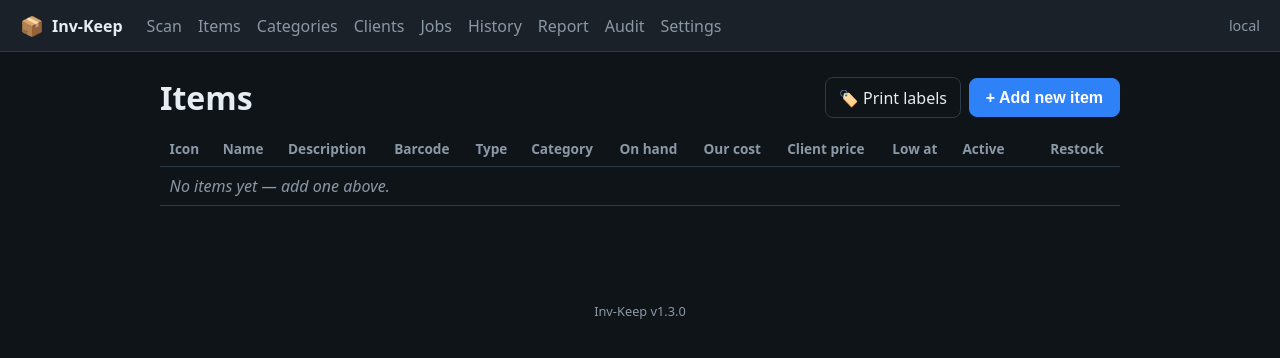
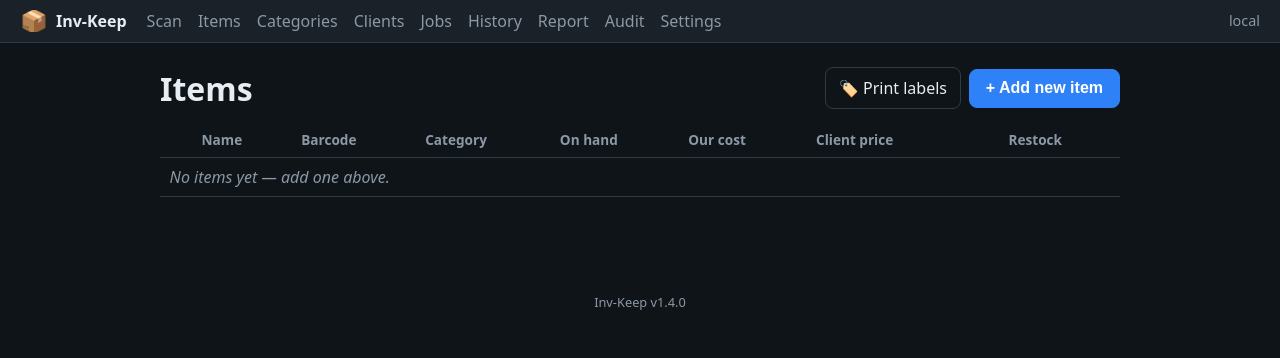
Before and after one commit to stephenthecold/inv-keep, a FastAPI app: page /parts in a window 1280 px wide. Shown: the top 358 px of the page. Run offline with FastAPI, Linux system fonts and the light colour scheme; parts of the project's set-up code (start-up, migrations or seed data) failed here and were passed over.

Commit message:
v1.4.0 — UI fixes: stale-asset SW, logo scaling, icon dropdown, edit modal, label preview
- Service worker is network-first (+ version-busted CSS/JS) so updates apply
  immediately. This was causing broken logo/brand styling and the icon picker.
- Header logo constrained (no window overflow); app-title text optional + aligned
  (Settings -> Branding -> Show title). html/body overflow-x guarded; tables scroll.
- Item icon picker is now a dropdown (Add + Edit).
- Items get an Edit modal (name/icon/description/category/costs/threshold/active);
  items table is compact and scrolls instead of overflowing.
- Label customizer live preview in Settings -> Printing.
- Button nowrap/alignment fixes. Version -> 1.4.0.

Co-Authored-By: Claude Opus 4.8 <noreply@anthropic.com>

```diff
--- a/app/main.py
+++ b/app/main.py
@@ -38,27 +38,30 @@ app.mount("/static", StaticFiles(directory="app/static"), name="static")
 app.mount("/uploads", StaticFiles(directory=UPLOAD_DIR), name="uploads")
 templates = Jinja2Templates(directory="app/templates")
 
-# Minimal service worker: cache the static shell, network-first for everything else
-# (data is dynamic). Having a fetch handler is what makes the app installable.
+# Network-FIRST service worker: always fetch fresh (so CSS/JS/template updates
+# apply immediately), falling back to cache only when offline. Static assets are
+# cached opportunistically for offline use. Having a fetch handler is also what
+# makes the app installable. Bump CACHE to invalidate any older cached assets.
 _SERVICE_WORKER_JS = """
-const CACHE = 'inv-keep-v1';
-const SHELL = ['/static/style.css', '/static/app.js',
-  '/static/icons/icon-192.png', '/static/icons/icon-512.png'];
-self.addEventListener('install', (e) => {
-  e.waitUntil(caches.open(CACHE).then((c) => c.addAll(SHELL)).then(() => self.skipWaiting()));
-});
+const CACHE = 'inv-keep-v2';
+self.addEventListener('install', () => self.skipWaiting());
 self.addEventListener('activate', (e) => {
-  e.waitUntil(caches.keys().then((ks) =>
-    Promise.all(ks.filter((k) => k !== CACHE).map((k) => caches.delete(k)))).then(() => self.clients.claim()));
+  e.waitUntil(caches.keys()
+    .then((ks) => Promise.all(ks.map((k) => caches.delete(k))))
+    .then(() => self.clients.claim()));
 });
 self.addEventListener('fetch', (e) => {
   const req = e.request;
   if (req.method !== 'GET') return;
-  if (SHELL.some((p) => req.url.endsWith(p))) {
-    e.respondWith(caches.match(req).then((r) => r || fetch(req)));
-    return;
-  }
-  e.respondWith(fetch(req).catch(() => caches.match(req)));
+  e.respondWith(
+    fetch(req).then((res) => {
+      if (req.url.includes('/static/') && res.ok) {
+        const copy = res.clone();
+        caches.open(CACHE).then((c) => c.put(req, copy));
+      }
+      return res;
+    }).catch(() => caches.match(req))
+  );
 });
 """.strip()
 
@@ -855,11 +858,13 @@ def settings_branding(
     request: Request,
     brand_accent: str = Form(""),
     brand_emoji: str = Form("📦"),
+    brand_show_title: str = Form(""),
     brand_footer: str = Form(""),
     db: Session = Depends(get_db),
 ):
     store.set(db, "brand_accent", brand_accent.strip())
     store.set(db, "brand_emoji", brand_emoji.strip() or "📦")
+    store.set(db, "brand_show_title", "1" if brand_show_title == "on" else "0")
     store.set(db, "brand_footer", brand_footer.strip())
     audit.record(db, current_user(request), "settings.branding", "settings", None, "Updated branding")
     db.commit()
--- a/app/settings_store.py
+++ b/app/settings_store.py
@@ -31,6 +31,7 @@ DEFAULTS = {
     "brand_accent": "",        # hex colour, e.g. #2f81f7 (blank = default)
     "brand_logo": "",          # served path under /uploads, e.g. /uploads/logo.png
     "brand_emoji": "📦",       # shown when no logo image is set
+    "brand_show_title": "1",   # show the app-title text next to the logo
     "brand_footer": "",        # optional footer text
     # Authentication (UI-managed). Seeded from env on first run.
     "auth_mode": env_settings.auth_mode,  # none | oidc | forward
--- a/app/static/app.js
+++ b/app/static/app.js
@@ -29,14 +29,44 @@ function money(n) {
 // ---- modal helpers (used by list pages) ----
 function openModal(id) { const d = document.getElementById(id); if (d && d.showModal) d.showModal(); }
 
-// ---- emoji icon picker: clicking a swatch fills the target input ----
+// ---- icon dropdown: selecting an emoji fills the paired text input ----
+document.addEventListener("change", (e) => {
+  const sel = e.target.closest(".icon-select");
+  if (!sel) return;
+  const input = sel.parentElement.querySelector(".icon-input");
+  if (!input) return;
+  if (sel.value === "__custom") { input.value = ""; input.focus(); }
+  else { input.value = sel.value; }
+});
+
+// Sync a select to a given icon value (used when opening the edit modal).
+function setIconField(scope, value) {
+  const sel = scope.querySelector(".icon-select");
+  const input = scope.querySelector(".icon-input");
+  if (input) input.value = value || "";
+  if (!sel) return;
+  const match = Array.from(sel.options).some((o) => o.value === value);
+  sel.value = match && value ? value : (value ? "__custom" : "");
+}
+
+// ---- edit-item modal: populate the shared dialog from the row's data-* ----
 document.addEventListener("click", (e) => {
-  const btn = e.target.closest(".emoji-pick button");
+  const btn = e.target.closest(".edit-part");
   if (!btn) return;
-  e.preventDefault();
-  const wrap = btn.closest(".emoji-pick");
-  const target = document.getElementById(wrap.dataset.target);
-  if (target) target.value = btn.textContent.trim();
+  const d = btn.dataset;
+  const form = document.getElementById("edit-part-form");
+  form.action = "/parts/" + d.id + "/edit";
+  document.getElementById("ep-name").value = d.name || "";
+  document.getElementById("ep-description").value = d.description || "";
+  document.getElementById("ep-cost").value = d.cost || "0";
+  document.getElementById("ep-price").value = d.price || "0";
+  document.getElementById("ep-threshold").value = d.threshold || "";
+  document.getElementById("ep-category").value = d.category || "";
+  document.getElementById("ep-active").checked = d.active === "1";
+  document.getElementById("ep-meta").textContent =
+    "Barcode " + (d.barcode || "") + " · " + (d.type || "") + " · qty changes via Restock";
+  setIconField(document.getElementById("edit-part"), d.icon || "");
+  openModal("edit-part");
 });
 
 // ---- filter the charge-panel job list to the selected client ----
--- a/app/static/style.css
+++ b/app/static/style.css
@@ -11,6 +11,7 @@
   --warn: #d29922;
 }
 * { box-sizing: border-box; }
+html, body { max-width: 100%; overflow-x: hidden; }
 body {
   margin: 0;
   font-family: system-ui, -apple-system, Segoe UI, Roboto, sans-serif;
@@ -20,21 +21,23 @@ body {
 header {
   display: flex;
   align-items: center;
-  gap: 1.5rem;
-  padding: 0.75rem 1.25rem;
+  gap: 1.25rem;
+  padding: 0.6rem 1.25rem;
   background: var(--panel);
   border-bottom: 1px solid var(--line);
   position: sticky;
   top: 0;
   z-index: 10;
+  flex-wrap: wrap;
+  max-width: 100%;
 }
-.brand { font-weight: 700; }
-nav { display: flex; gap: 1rem; flex: 1; }
-nav a, .user a { color: var(--muted); text-decoration: none; }
+nav { display: flex; gap: 1rem; flex: 1 1 auto; min-width: 0; flex-wrap: wrap; }
+nav a, .user a { color: var(--muted); text-decoration: none; white-space: nowrap; }
 nav a:hover { color: var(--text); }
 .user { display: flex; gap: .75rem; align-items: center; color: var(--muted); font-size: .9rem; }
 .logout { color: var(--accent) !important; }
 main { max-width: 1000px; margin: 0 auto; padding: 1.5rem 1.25rem 4rem; }
+button, .btn, .add-btn { white-space: nowrap; }
 h1 { margin-top: 0; }
 h2 { border-bottom: 1px solid var(--line); padding-bottom: .3rem; margin-top: 2rem; }
 small { color: var(--muted); display: block; margin-top: .25rem; }
@@ -153,9 +156,10 @@ dialog.modal h2 { margin-top: 0; }
 .emoji-pick button:hover { border-color: var(--accent); }
 
 /* branding */
-.brand { display: flex; align-items: center; gap: .5rem; color: var(--text); text-decoration: none; }
-.brand-logo { height: 26px; width: auto; display: block; }
-.brand-emoji { font-size: 1.2rem; }
+.brand { display: flex; align-items: center; gap: .5rem; color: var(--text); text-decoration: none; min-width: 0; flex: 0 1 auto; overflow: hidden; }
+.brand-logo { height: 34px; max-height: 34px; width: auto; max-width: 200px; object-fit: contain; display: block; }
+.brand-emoji { font-size: 1.4rem; line-height: 1; }
+.brand-title { font-weight: 700; white-space: nowrap; overflow: hidden; text-overflow: ellipsis; color: var(--text); }
 
 /* footer */
 .app-footer { text-align: center; color: var(--muted); font-size: .8rem; padding: 2rem 1rem 1.5rem; }
@@ -181,6 +185,27 @@ dialog.modal h2 { margin-top: 0; }
 /* sized label preview on screen */
 .label-sized .label { border: 1px dashed var(--line); margin: .35rem; }
 
+/* icon dropdown field */
+.icon-field { display: inline-flex; gap: .4rem; align-items: center; }
+.icon-field .icon-select { max-width: 12rem; }
+
+/* items table */
+.item-icon { font-size: 1.3rem; text-align: center; width: 2.2rem; }
+.item-name { font-weight: 600; }
+.item-desc { font-size: .8rem; max-width: 22rem; white-space: nowrap; overflow: hidden; text-overflow: ellipsis; }
+
+/* label customizer live preview */
+.label-preview-wrap { margin-top: .75rem; }
+.label-preview { display: inline-block; background: #fff; color: #000; border-radius: 6px; padding: .5rem .7rem; text-align: center; min-width: 180px; }
+.label-preview .lp-company { font-size: .72rem; font-weight: 700; }
+.label-preview .lp-name { font-size: .9rem; font-weight: 600; }
+.label-preview .lp-sub { font-size: .7rem; color: #333; }
+.label-preview .lp-bars { display: flex; gap: 2px; justify-content: center; height: 30px; margin: .35rem 0 .1rem; }
+.label-preview .lp-bars i { width: 2px; background: #000; height: 100%; }
+.label-preview .lp-bars i:nth-child(odd) { width: 4px; }
+.label-preview .lp-code { font-family: monospace; font-size: .7rem; letter-spacing: .08em; }
+.label-preview .lp-price { font-size: .85rem; font-weight: 700; }
+
 /* label printing */
 .label-sheet { display: flex; flex-wrap: wrap; gap: .4rem; }
 .label { border: 1px solid var(--line); border-radius: 6px; padding: .4rem .6rem; text-align: center; background: #fff; color: #000; }
--- a/app/templates/base.html
+++ b/app/templates/base.html
@@ -4,7 +4,7 @@
   <meta charset="utf-8">
   <meta name="viewport" content="width=device-width, initial-scale=1, viewport-fit=cover">
   <title>{{ cfg.app_title }}</title>
-  <link rel="stylesheet" href="/static/style.css">
+  <link rel="stylesheet" href="/static/style.css?v={{ version }}">
   <link rel="manifest" href="/manifest.webmanifest">
   <meta name="theme-color" content="{{ cfg.brand_accent or '#2f81f7' }}">
   <meta name="mobile-web-app-capable" content="yes">
@@ -20,7 +20,7 @@
     <a class="brand" href="/">
       {% if cfg.brand_logo %}<img class="brand-logo" src="{{ cfg.brand_logo }}" alt="{{ cfg.app_title }}">
       {% else %}<span class="brand-emoji">{{ cfg.brand_emoji or '📦' }}</span>{% endif %}
-      <span>{{ cfg.app_title }}</span>
+      {% if (not cfg.brand_logo) or cfg.brand_show_title == '1' %}<span class="brand-title">{{ cfg.app_title }}</span>{% endif %}
     </a>
     <nav>
       <a href="/">Scan</a>
@@ -46,7 +46,7 @@
     {% if cfg.brand_footer %}<span>{{ cfg.brand_footer }}</span> · {% endif %}
     {{ cfg.app_title }} <span class="muted">v{{ version }}</span>
   </footer>
-  <script src="/static/app.js"></script>
+  <script src="/static/app.js?v={{ version }}"></script>
   <script>if('serviceWorker' in navigator){navigator.serviceWorker.register('/sw.js').catch(()=>{});}</script>
 </body>
 </html>
--- a/app/templates/parts.html
+++ b/app/templates/parts.html
@@ -1,4 +1,22 @@
 {% extends "base.html" %}
+{% set ICONS = [('🔌','Plug / cable'),('🔋','Battery'),('🧰','Toolbox'),('🖥️','Computer'),('💾','Drive'),('📡','Antenna'),('🛜','Wi-Fi'),('🔧','Wrench'),('🔩','Bolt / fastener'),('💡','Bulb'),('🔦','Flashlight'),('📦','Box'),('🪛','Screwdriver'),('🧲','Magnet'),('🔗','Connector'),('📶','Signal'),('🖨️','Printer'),('⌨️','Keyboard'),('🖱️','Mouse'),('📱','Phone')] %}
+{% macro icon_field(current='') %}
+<label>Icon
+  <span class="icon-field">
+    <select class="icon-select">
+      <option value="">— none —</option>
+      {% for e, nm in ICONS %}<option value="{{ e }}" {% if e == current %}selected{% endif %}>{{ e }} {{ nm }}</option>{% endfor %}
+      <option value="__custom" {% if current and current not in ICONS|map(attribute=0)|list %}selected{% endif %}>Custom…</option>
+    </select>
+    <input name="icon" class="icon-input" value="{{ current }}" maxlength="8" style="width:3.4rem;text-align:center" placeholder="emoji">
+  </span>
+</label>
+{% endmacro %}
+{% macro category_options(selected='') %}
+<option value="">— none —</option>
+{% for cid, label, depth, c in categories %}<option value="{{ cid }}" {% if selected|string == cid|string %}selected{% endif %}>{{ '— ' * depth }}{{ c.name }}</option>{% endfor %}
+{% endmacro %}
+
 {% block content %}
 <div class="page-head">
   <h1>Items</h1>
@@ -8,32 +26,18 @@
   </div>
 </div>
 
+<!-- Add item -->
 <dialog id="add-part" class="modal">
   <h2>Add item</h2>
   <form method="post" action="/parts/add" class="grid-form">
     <label>Name <input name="name" required></label>
-    <label>Icon
-      <input name="icon" id="add-icon" maxlength="8" style="width:5rem" placeholder="emoji">
-    </label>
-    <div class="wide emoji-pick" data-target="add-icon">
-      {% for e in ['🔌','🔋','🧰','🖥️','💾','📡','🛜','🔧','🔩','💡','🔦','📦','🪛','🧲','🔗','📶'] %}<button type="button">{{ e }}</button>{% endfor %}
-    </div>
-    <label class="wide">Description <textarea name="description" rows="2" placeholder="optional notes about this item"></textarea></label>
+    {{ icon_field() }}
+    <label class="wide">Description <textarea name="description" rows="2" placeholder="optional"></textarea></label>
     <label>Barcode <input name="barcode" value="{{ prefill }}" placeholder="leave blank to auto-generate"></label>
     <label>Type
-      <select name="type">
-        <option value="bulk">Bulk (qty by SKU)</option>
-        <option value="unique">Unique (one item)</option>
-      </select>
+      <select name="type"><option value="bulk">Bulk (qty by SKU)</option><option value="unique">Unique (one item)</option></select>
     </label>
-    <label>Category
-      <select name="category_id">
-        <option value="">— none —</option>
-        {% for cid, label, depth, c in categories %}
-        <option value="{{ cid }}">{{ '— ' * depth }}{{ c.name }}</option>
-        {% endfor %}
-      </select>
-    </label>
+    <label>Category <select name="category_id">{{ category_options() }}</select></label>
     <label>Our cost <input name="unit_cost" type="number" step="0.01" value="0"></label>
     <label>Client price <input name="unit_price" type="number" step="0.01" value="0"></label>
     <label>Qty on hand <input name="quantity_on_hand" type="number" value="0"></label>
@@ -46,48 +50,62 @@
   <small>Leave the barcode blank to auto-generate one + a printable label. Unique items are forced to qty 1.</small>
 </dialog>
 
+<!-- Edit item (shared, populated by JS) -->
+<dialog id="edit-part" class="modal">
+  <h2>Edit item</h2>
+  <form id="edit-part-form" method="post" action="">
+    <div class="muted" id="ep-meta" style="margin-bottom:.5rem"></div>
+    <div class="grid-form">
+      <label>Name <input name="name" id="ep-name" required></label>
+      {{ icon_field() }}
+      <label class="wide">Description <textarea name="description" id="ep-description" rows="2"></textarea></label>
+      <label>Category <select name="category_id" id="ep-category">{{ category_options() }}</select></label>
+      <label>Our cost <input name="unit_cost" id="ep-cost" type="number" step="0.01"></label>
+      <label>Client price <input name="unit_price" id="ep-price" type="number" step="0.01"></label>
+      <label>Low-stock at <input name="low_stock_threshold" id="ep-threshold" type="number" placeholder="default"></label>
+      <label class="check">Active <input type="checkbox" name="active" id="ep-active"></label>
+    </div>
+    <menu class="modal-actions">
+      <button type="button" class="ghost" onclick="this.closest('dialog').close()">Cancel</button>
+      <button type="submit">Save changes</button>
+    </menu>
+  </form>
+</dialog>
+
 <div class="table-scroll">
 <table class="lines">
   <thead>
-    <tr><th>Icon</th><th>Name</th><th>Description</th><th>Barcode</th><th>Type</th><th>Category</th><th class="num">On hand</th><th class="num">Our cost</th><th class="num">Client price</th><th class="num">Low at</th><th>Active</th><th></th><th>Restock</th></tr>
+    <tr><th></th><th>Name</th><th>Barcode</th><th>Category</th><th class="num">On hand</th><th class="num">Our cost</th><th class="num">Client price</th><th></th><th>Restock</th></tr>
   </thead>
   <tbody>
     {% for p in parts %}
     <tr {% if not p.active %}class="voided"{% endif %}>
+      <td class="item-icon">{{ p.icon }}</td>
       <td>
-        <form id="edit-{{ p.id }}" method="post" action="/parts/{{ p.id }}/edit"></form>
-        <input form="edit-{{ p.id }}" name="icon" value="{{ p.icon }}" maxlength="8" style="width:3.2rem; text-align:center" placeholder="—">
+        <div class="item-name">{{ p.name }}{% if not p.active %} <span class="tag muted">inactive</span>{% endif %}</div>
+        {% if p.description %}<div class="muted item-desc">{{ p.description }}</div>{% endif %}
       </td>
-      <td><input form="edit-{{ p.id }}" name="name" value="{{ p.name }}"></td>
-      <td><input form="edit-{{ p.id }}" name="description" value="{{ p.description }}" placeholder="—" style="width:14rem"></td>
+      <td><code>{{ p.barcode }}</code>{% if p.barcode_generated %} <a href="/parts/{{ p.id }}/label" title="Print label">🏷️</a>{% endif %}</td>
+      <td>{{ cat_names.get(p.category_id, '') }}</td>
+      <td class="num {% if p.quantity_on_hand <= 0 %}low{% endif %}">{{ p.quantity_on_hand }}</td>
+      <td class="num">{{ cfg.currency }}{{ '%.2f'|format(p.unit_cost) }}</td>
+      <td class="num">{{ cfg.currency }}{{ '%.2f'|format(p.unit_price) }}</td>
       <td>
-        <code>{{ p.barcode }}</code>
-        {% if p.barcode_generated %}<a href="/parts/{{ p.id }}/label" title="Print label">🏷️</a>{% endif %}
+        <button type="button" class="edit-part"
+          data-id="{{ p.id }}" data-name="{{ p.name }}" data-icon="{{ p.icon }}"
+          data-description="{{ p.description }}" data-category="{{ p.category_id if p.category_id is not none else '' }}"
+          data-cost="{{ '%.2f'|format(p.unit_cost) }}" data-price="{{ '%.2f'|format(p.unit_price) }}"
+          data-threshold="{{ p.low_stock_threshold if p.low_stock_threshold is not none else '' }}"
+          data-active="{{ '1' if p.active else '0' }}" data-barcode="{{ p.barcode }}" data-type="{{ p.type }}">Edit</button>
       </td>
-      <td>{{ p.type }}</td>
-      <td>
-        <select form="edit-{{ p.id }}" name="category_id">
-          <option value="">—</option>
-          {% for cid, label, depth, c in categories %}
-          <option value="{{ cid }}" {% if p.category_id == cid %}selected{% endif %}>{{ '— ' * depth }}{{ c.name }}</option>
-          {% endfor %}
-        </select>
-      </td>
-      <td class="num {% if p.quantity_on_hand <= 0 %}low{% endif %}">{{ p.quantity_on_hand }}</td>
-      <td class="num"><input form="edit-{{ p.id }}" name="unit_cost" type="number" step="0.01" value="{{ '%.2f'|format(p.unit_cost) }}" style="width:5rem"></td>
-      <td class="num"><input form="edit-{{ p.id }}" name="unit_price" type="number" step="0.01" value="{{ '%.2f'|format(p.unit_price) }}" style="width:5rem"></td>
-      <td class="num"><input form="edit-{{ p.id }}" name="low_stock_threshold" type="number" value="{{ p.low_stock_threshold if p.low_stock_threshold is not none else '' }}" placeholder="def" style="width:4rem"></td>
-      <td><input form="edit-{{ p.id }}" type="checkbox" name="active" {% if p.active %}checked{% endif %}></td>
-      <td><button form="edit-{{ p.id }}" type="submit">Save</button></td>
       <td>
         <form method="post" action="/parts/{{ p.id }}/restock" class="inline">
-          <input name="amount" type="number" value="10" style="width:4rem">
-          <button type="submit">+</button>
+          <input name="amount" type="number" value="10" style="width:4rem"><button type="submit">+</button>
         </form>
       </td>
     </tr>
     {% else %}
-    <tr class="empty"><td colspan="13">No items yet — add one above.</td></tr>
+    <tr class="empty"><td colspan="9">No items yet — add one above.</td></tr>
     {% endfor %}
   </tbody>
 </table>
--- a/app/version.py
+++ b/app/version.py
@@ -1 +1 @@
-__version__ = "1.3.0"
+__version__ = "1.4.0"
```
Also changed, not shown: app/templates/settings.html (+31 -1 lines), CHANGELOG.md.
